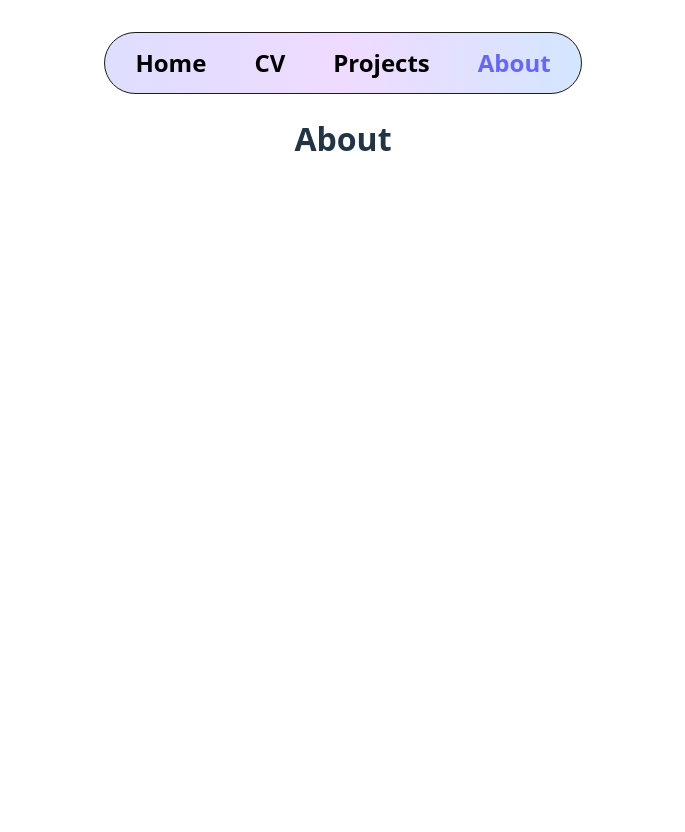
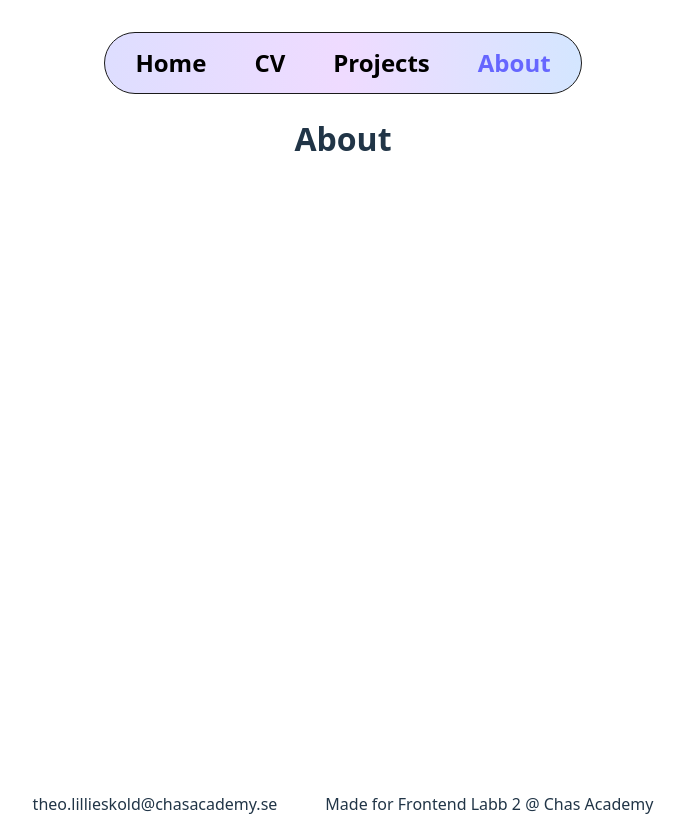
Before and after one commit to lskld/labb2_cv_portal, a React (Vite) app: page /labb2_cv_portal/about in a window 1280 px wide. Shown: the whole page, without its empty margins (297-982 px from the left). Before the commit the page ends 800 px from the top, so only its background shows below. Built offline with nearby package versions, Linux system fonts and the light colour scheme.

Commit message:
made root a column layout and added a footer

```diff
--- a/src/App.css
+++ b/src/App.css
@@ -8,4 +8,14 @@
   padding-top: 2rem;
 }
 
+.app_layout {
+  min-height: 100vh;
+  display: flex;
+  flex-direction: column;
+}
+
+main {
+  flex: 1;
+}
+
 /* ==== GLOBAL END ==== */
--- a/src/App.jsx
+++ b/src/App.jsx
@@ -5,11 +5,13 @@ import Home from './pages/Home'
 import Cv from './pages/Cv'
 import Projects from './pages/Projects'
 import About from './pages/About'
+import Footer from './components/footer/footer'
 
 function App() {
 
   return (
     <BrowserRouter basename='/labb2_cv_portal'>
+      <div className='app_layout'>
       <Navbar />
 
       <main>
@@ -20,6 +22,9 @@ function App() {
           <Route path="/about" element={<About />} />
         </Routes>
       </main>
+
+        <Footer />
+      </div>
     </BrowserRouter>
   )
 }
--- /dev/null
+++ b/src/components/footer/Footer.css
@@ -0,0 +1,7 @@
+.footer {
+    width: 100%;
+
+    display: flex;
+    justify-content: center;
+    gap: 3em;
+}
--- /dev/null
+++ b/src/components/footer/Footer.jsx
@@ -0,0 +1,17 @@
+import "./Footer.css"
+
+function Footer() {
+    return(
+        <footer className="footer">
+            <div className="footerContent">
+                <p>theo.lillieskold@chasacademy.se</p>
+            </div>
+
+            <div className="footerContent">
+                <p>Made for Frontend Labb 2 @ Chas Academy</p>
+            </div>
+        </footer>
+    );
+}
+
+export default Footer;
```
